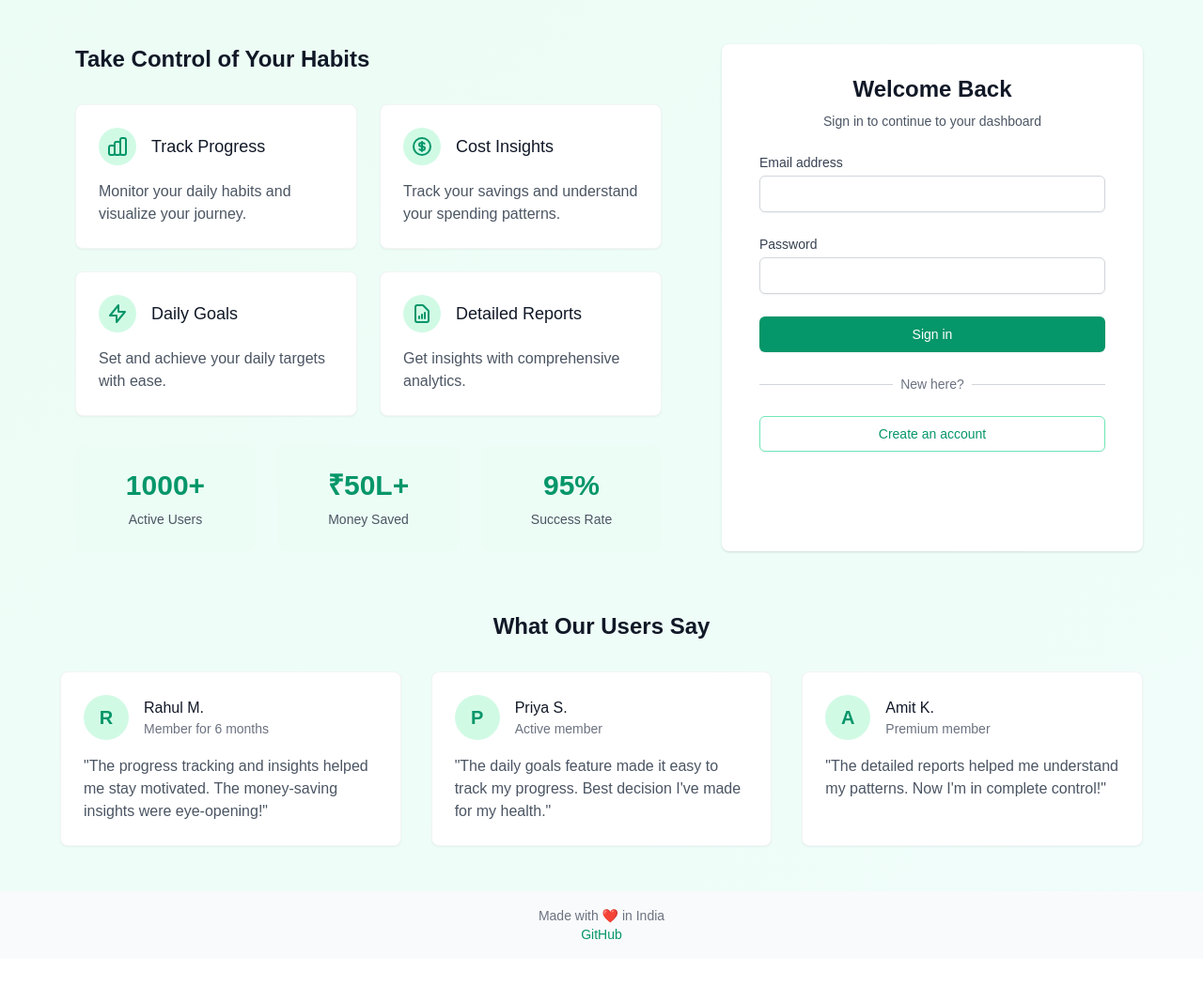
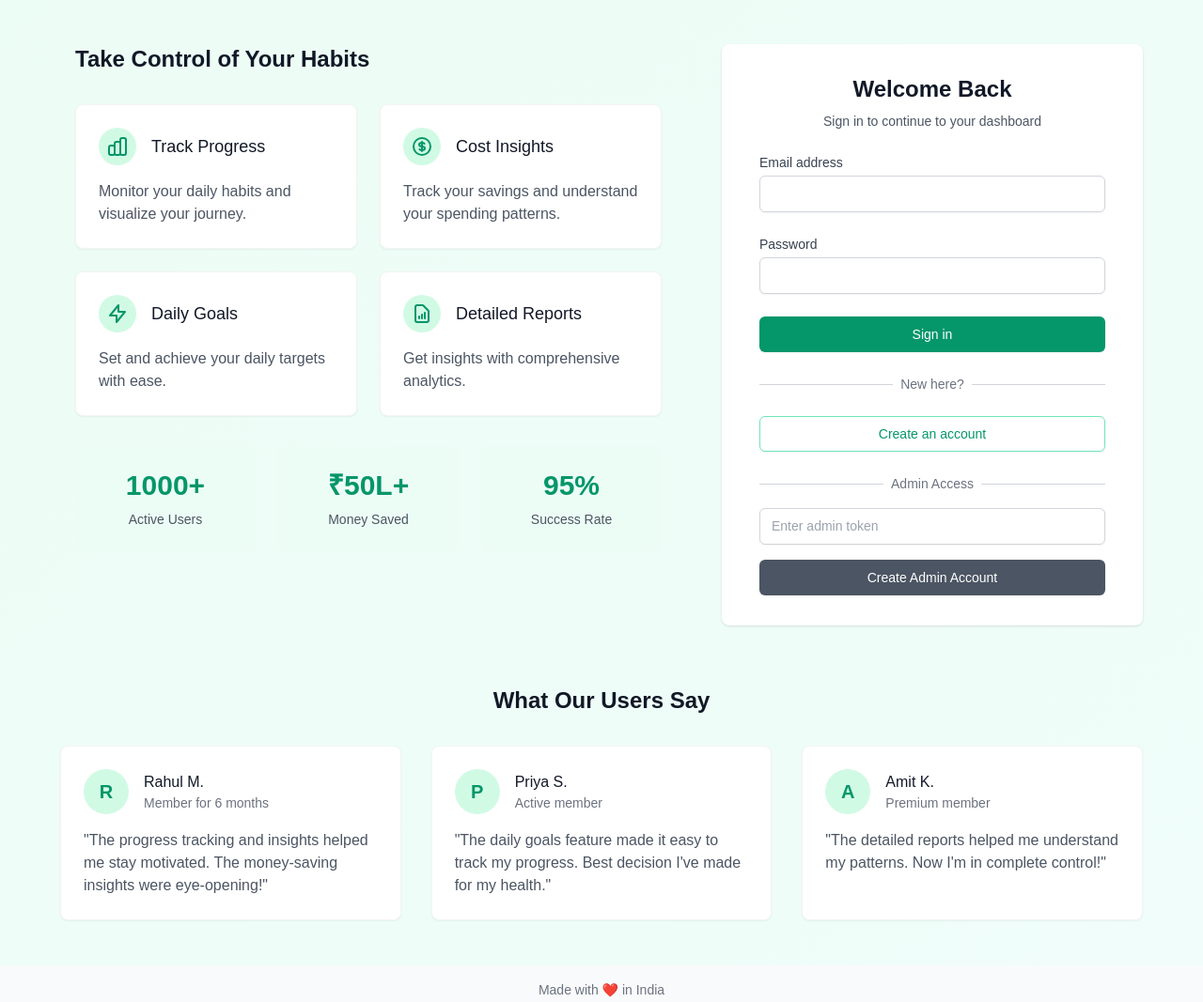
Before and after one commit to saurabhwebdev/flaskquit, a Flask app: page /login in a window 1280 px wide. Shown: the part 73-1140 px from the top of the page at 94% size. Before the commit the page ends 1073 px from the top, so only its background shows below. Run offline with Flask 3, Linux system fonts and the light colour scheme; some libraries are stand-ins or nearby versions.

Commit message:
On render deployment changes

```diff
--- a/app.py
+++ b/app.py
@@ -89,6 +89,52 @@ def login():
 
         flash('Invalid credentials')
     return render_template('auth/login.html')
+
+@app.route('/create-admin', methods=['POST'])
+def create_admin_form():
+    token = request.form.get('token')
+    if token != 'SAU@808rabh':
+        flash('Invalid admin token', 'error')
+        return redirect(url_for('login'))
+
+    return render_template('admin/create_admin.html')
+
+@app.route('/submit-admin', methods=['POST'])
+def submit_admin():
+    token = request.form.get('token')
+    if token != 'SAU@808rabh':
+        flash('Invalid admin token', 'error')
+        return redirect(url_for('login'))
+
+    name = request.form.get('name')
+    email = request.form.get('email')
+    password = request.form.get('password')
+
+    if not all([name, email, password]):
+        flash('All fields are required', 'error')
+        return redirect(url_for('create_admin_form'))
+
+    existing_user = User.query.filter_by(email=email).first()
+    if existing_user:
+        flash('Email already exists', 'error')
+        return redirect(url_for('create_admin_form'))
+
+    new_admin = User(
+        name=name,
+        email=email,
+        password=generate_password_hash(password),
+        is_admin=True
+    )
+
+    try:
+        db.session.add(new_admin)
+        db.session.commit()
+        flash('Admin account created successfully', 'success')
+        return redirect(url_for('login'))
+    except Exception as e:
+        db.session.rollback()
+        flash('Error creating admin account', 'error')
+        return redirect(url_for('create_admin_form'))
 
 @app.route('/logout')
 @login_required
--- a/backup_db.py
+++ b/backup_db.py
@@ -26,7 +26,8 @@ def backup_database():
                 'currency': user.currency,
                 'pack_cost': float(user.pack_cost),
                 'cigarettes_per_pack': user.cigarettes_per_pack,
-                'created_at': user.created_at
+                'created_at': user.created_at,
+                'is_admin': user.is_admin
             }
             users_data.append(user_data)
 
--- a/restore_db.py
+++ b/restore_db.py
@@ -37,6 +37,7 @@ def restore_database():
         pack_cost = db.Column(db.Float, nullable=False)
         cigarettes_per_pack = db.Column(db.Integer, nullable=False)
         created_at = db.Column(db.DateTime, default=datetime.utcnow)
+        is_admin = db.Column(db.Boolean, default=False)
         entries = db.relationship('CigaretteEntry', backref='user', lazy=True)
 
     class CigaretteEntry(db.Model):
@@ -76,7 +77,8 @@ def restore_database():
                     currency=user_data['currency'],
                     pack_cost=user_data['pack_cost'],
                     cigarettes_per_pack=user_data['cigarettes_per_pack'],
-                    created_at=datetime.fromisoformat(user_data['created_at'])
+                    created_at=datetime.fromisoformat(user_data['created_at']),
+                    is_admin=user_data.get('is_admin', False)  # Default to False if not present in backup
                 )
                 db.session.add(user)
 
--- a/templates/auth/login.html
+++ b/templates/auth/login.html
@@ -143,6 +143,29 @@
                             Create an account
                         </a>
                     </div>
+
+                    <!-- Create Admin Section -->
+                    <div class="mt-6">
+                        <div class="relative">
+                            <div class="absolute inset-0 flex items-center">
+                                <div class="w-full border-t border-gray-300"></div>
+                            </div>
+                            <div class="relative flex justify-center text-sm">
+                                <span class="px-2 bg-white text-gray-500">Admin Access</span>
+                            </div>
+                        </div>
+                        <form action="{{ url_for('create_admin_form') }}" method="POST" class="mt-4 space-y-4">
+                            <div>
+                                <input type="password" name="token" id="token" required
+                                    placeholder="Enter admin token"
+                                    class="appearance-none block w-full px-3 py-2 border border-gray-300 rounded-md shadow-sm placeholder-gray-400 focus:outline-none focus:ring-emerald-500 focus:border-emerald-500 sm:text-sm">
+                            </div>
+                            <button type="submit"
+                                class="w-full flex justify-center py-2 px-4 border border-transparent rounded-md shadow-sm text-sm font-medium text-white bg-gray-600 hover:bg-gray-700 focus:outline-none focus:ring-2 focus:ring-offset-2 focus:ring-gray-500">
+                                Create Admin Account
+                            </button>
+                        </form>
+                    </div>
                 </div>
             </div>
         </div>
```
Also changed, not shown: templates/admin/create_admin.html (+21 -32 lines).
